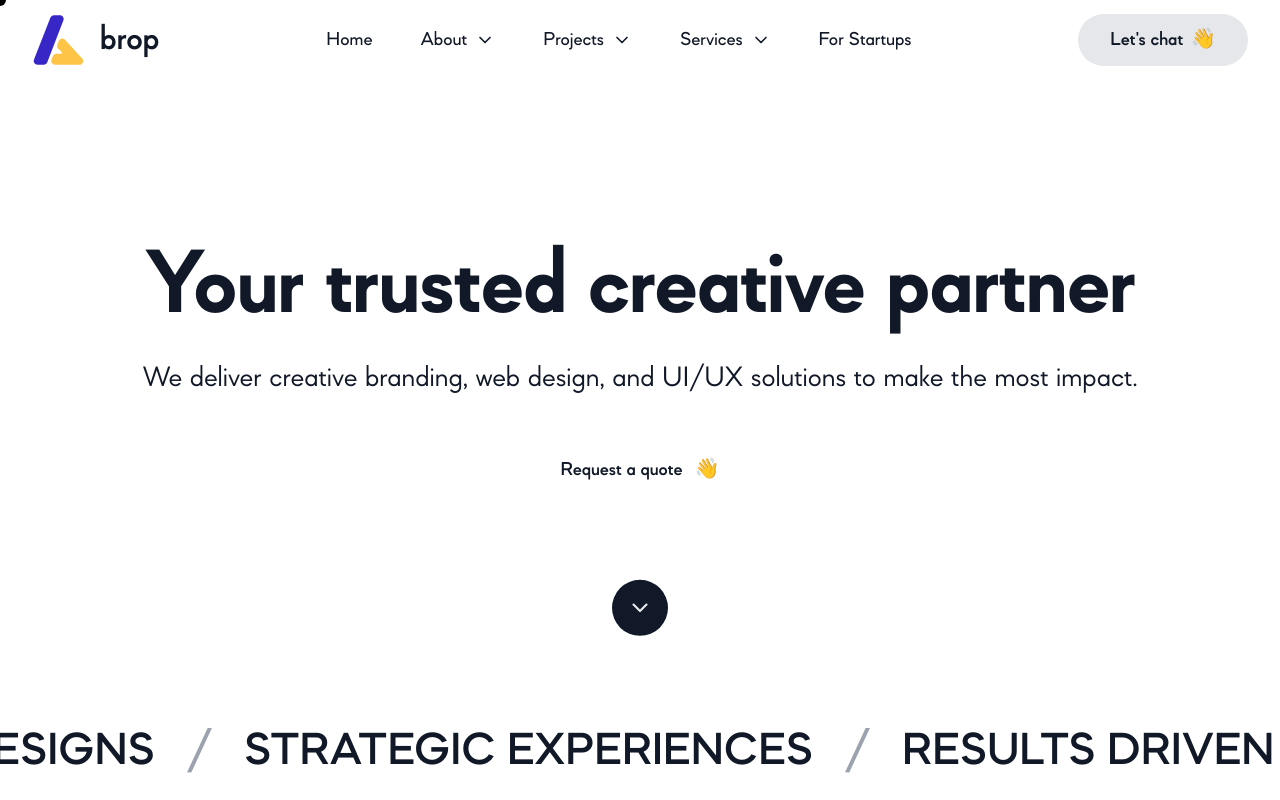
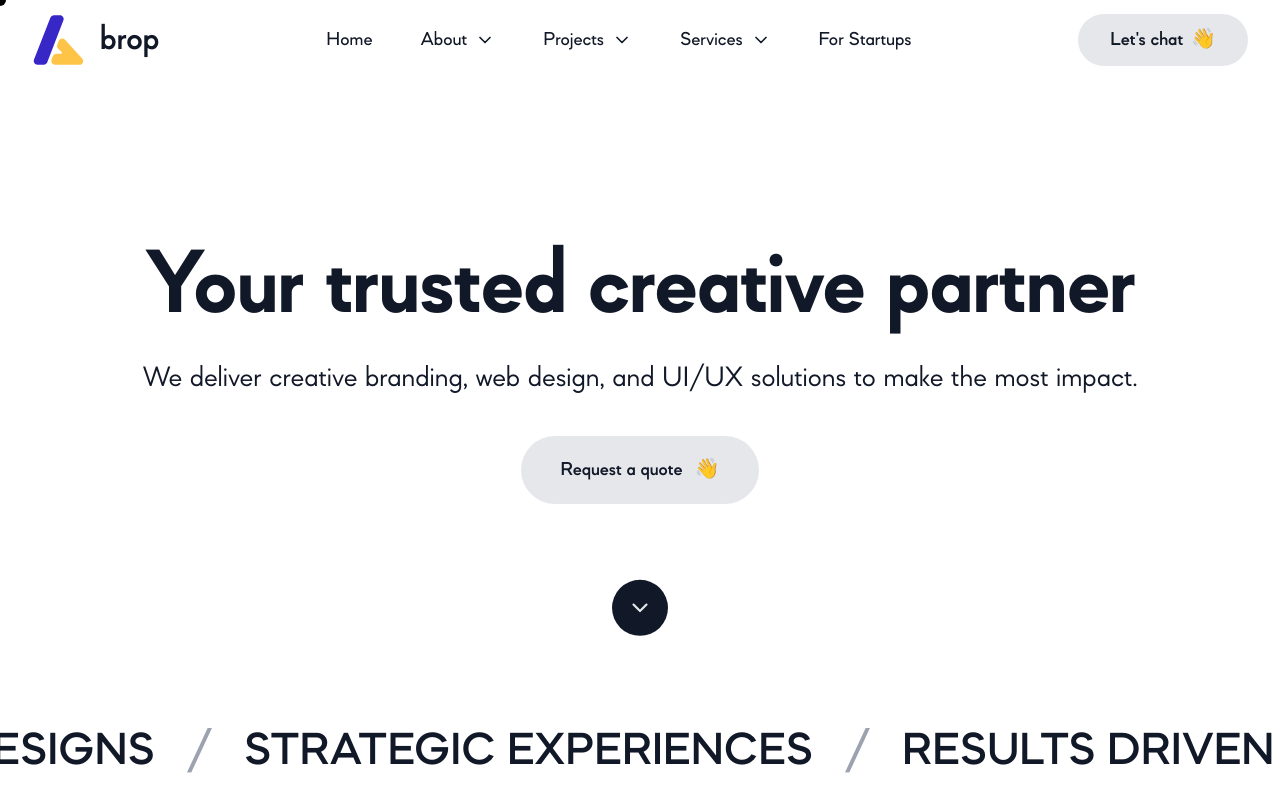
Before and after one commit to Brop-co/brop-web, a Next.js app: page / in a window 1280 px wide. Shown: the top 800 px of the page. Built offline with nearby package versions, Linux system fonts and the light colour scheme.

Commit message:
format fix

```diff
--- a/components/Hero.tsx
+++ b/components/Hero.tsx
@@ -61,7 +61,7 @@ const HeroContent = () => {
         >
           <motion.button
             whileTap={{ scale: 0.95 }}
-            className="relative overflow-hidden group font-medium py-5 px-10 rounded-full text-xl cursor-pointer"
+            className="relative overflow-hidden group font-medium py-5 px-10 rounded-full text-xl cursor-pointer bg-gray-200"
           >
             <span className="absolute inset-0 bg-gray-900 translate-y-full group-hover:translate-y-0 transition-transform duration-500"></span>
             <span className="relative z-10 flex items-center gap-3 font-[550] text-gray-900 group-hover:text-white transition-colors duration-500">
--- a/components/layouts/ScrollAnimationLayout.tsx
+++ b/components/layouts/ScrollAnimationLayout.tsx
@@ -1,6 +1,6 @@
 "use client";
 import { motion } from "framer-motion";
-import { useState, useEffect, ReactNode, FC } from "react";
+import { useState, useEffect, FC, ReactNode } from "react";
 
 interface ScrollAnimationLayoutProps {
   children: ReactNode;
@@ -18,7 +18,21 @@ const ScrollAnimationLayout: FC<ScrollAnimationLayoutProps> = ({
   backgroundOverlay = "bg-gray-200",
 }) => {
   const [scrollProgress, setScrollProgress] = useState(0);
+  const [viewportHeight, setViewportHeight] = useState(0);
+  const [windowWidth, setWindowWidth] = useState(0);
 
+  // Track viewport height & width
+  useEffect(() => {
+    const updateViewport = () => {
+      setViewportHeight(window.innerHeight);
+      setWindowWidth(window.innerWidth);
+    };
+    updateViewport();
+    window.addEventListener("resize", updateViewport);
+    return () => window.removeEventListener("resize", updateViewport);
+  }, []);
+
+  // Track scroll progress
   useEffect(() => {
     const handleScroll = () => {
       const sectionElement = document.getElementById(sectionId);
@@ -27,8 +41,7 @@ const ScrollAnimationLayout: FC<ScrollAnimationLayoutProps> = ({
       const sectionHeight = sectionElement.offsetHeight;
       const scrolled = window.scrollY;
 
-      const shouldShrink = scrolled > sectionHeight * shrinkThreshold;
-      setScrollProgress(shouldShrink ? 1 : 0);
+      setScrollProgress(scrolled > sectionHeight * shrinkThreshold ? 1 : 0);
     };
 
     window.addEventListener("scroll", handleScroll, { passive: true });
@@ -37,17 +50,37 @@ const ScrollAnimationLayout: FC<ScrollAnimationLayoutProps> = ({
 
   const isShrunken = scrollProgress === 1;
 
+  // Calculate shrinked width dynamically to match About section
+  const getShrinkWidth = () => {
+    const maxContentWidth = 1500; // same as About max-w-[1500px]
+
+    // About section paddings: px-6 sm:px-8 lg:px-16
+    const basePadding = 24; // 6 * 4
+    const smPadding = 32; // 8 * 4
+    const lgPadding = 64; // 16 * 4
+
+    if (windowWidth >= 1024)
+      return Math.min(maxContentWidth, windowWidth - lgPadding * 2) + "px";
+    if (windowWidth >= 640)
+      return Math.min(maxContentWidth, windowWidth - smPadding * 2) + "px";
+    return windowWidth - basePadding * 2 + "px";
+  };
+
   return (
     <section
       id={sectionId}
-      className="relative min-h-screen flex flex-col justify-center items-center"
+      className="relative flex flex-col justify-center items-center overflow-hidden"
+      style={{
+        height: viewportHeight > 0 ? `${viewportHeight}px` : "100vh",
+        maxHeight: "100vh",
+      }}
     >
       <div className={`absolute inset-0 ${backgroundOverlay} z-0`}></div>
 
       <motion.div
-        className="w-full flex flex-col justify-center items-center min-h-screen relative z-10"
+        className="w-full flex flex-col justify-center items-center relative z-10 h-full"
         style={{
-          maxWidth: isShrunken ? "1500px" : "100%",
+          maxWidth: isShrunken ? getShrinkWidth() : "100%",
           marginLeft: "auto",
           marginRight: "auto",
           borderRadius: isShrunken ? "24px" : "0px",
```
